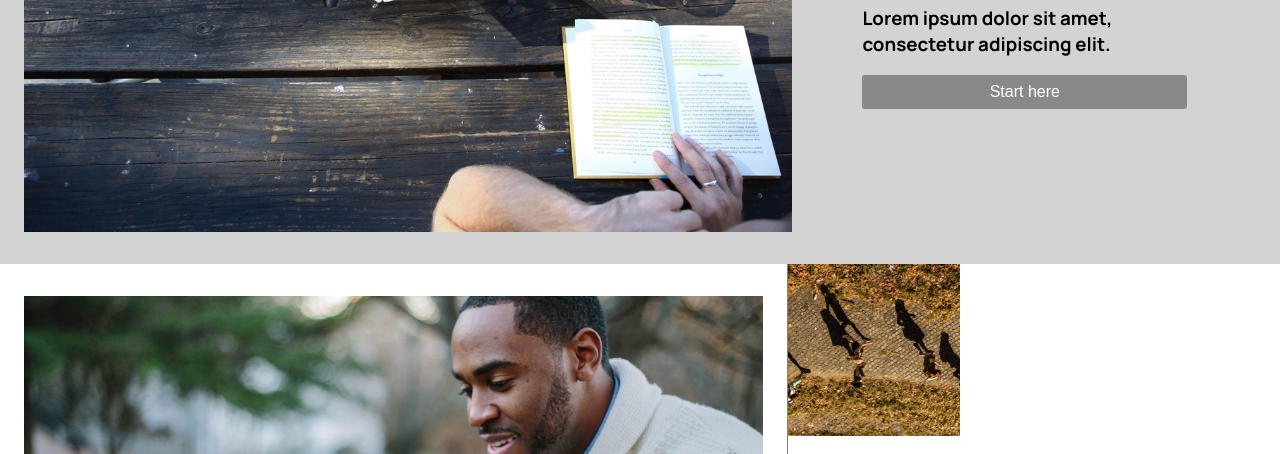
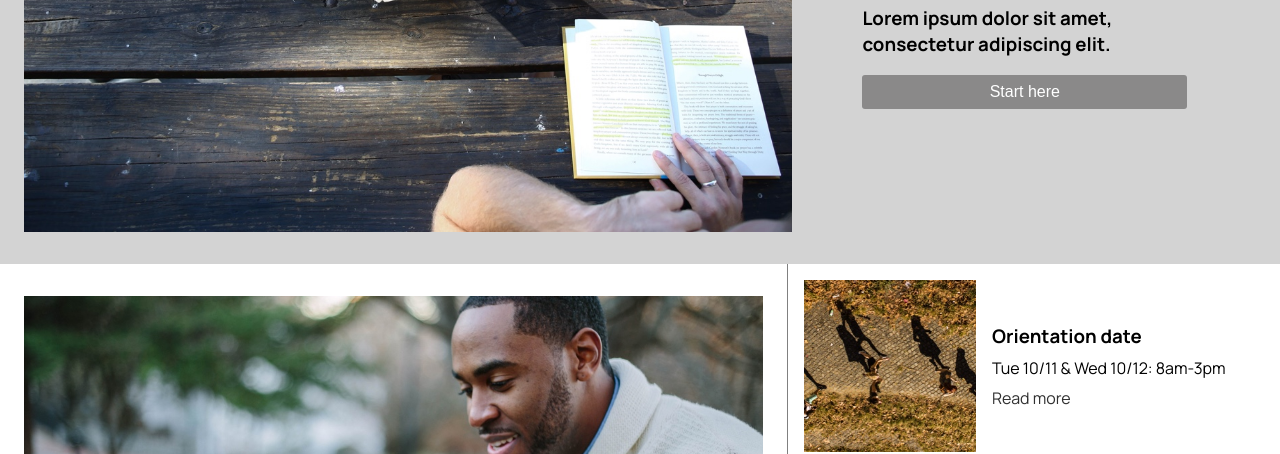
Before and after one commit to ImHariri/Colmar-academy, a plain HTML site: page index.html in a window 1280 px wide. Shown: the part 430-884 px from the top of the page. Drawn offline with Linux system fonts and the light colour scheme.

Commit message:
update 6

```diff
--- a/index.html
+++ b/index.html
@@ -63,6 +63,7 @@
                 <div class="list">
                     <img src="resources\images\information-orientation.jpg" alt="#">
                     <div class="list-text">
+                        <h3>Orientation date</h3>
                         <p>Tue 10/11 & Wed 10/12: 8am-3pm</p>
                         <a href="#">Read more</a>
                     </div>
@@ -70,6 +71,7 @@
                 <div class="list">
                     <img src="resources\images\information-campus.jpg" alt="#">
                     <div class="list-text">
+                        <h3>Our campus</h3>
                         <p>Find which campus is close by you</p>
                         <a href="#">Read more</a>
                     </div>
@@ -77,6 +79,7 @@
                 <div class="list">
                     <img src="resources\images\information-guest-lecture.jpg" alt="#">
                     <div class="list-text">
+                        <h3>Our guest lecture</h3>
                         <p>Join a keynote with Oliver Sack about musec in medical treatment</p>
                         <a href="#">Read more</a>
                     </div>
--- a/resources/css/style.css
+++ b/resources/css/style.css
@@ -144,16 +144,32 @@ h1 {
   padding-bottom: 32px;
 }
 
-
-
 .content2 {
     width: 40%;
 }
 
+.list {
+    display: flex;
+    align-items: center;
+}
+
 .list img {
     width: 35%;
+    height: auto;
+    padding: 16px;
 }
 
 .list-text {
     width: 65%;
 }
+
+.list-text h3, .list-text a {
+    padding: 0;
+    margin: 0;
+    border: 0;
+}
+
+.list-text p {
+    padding: 8px 0;
+    margin: 0;
+}
```
